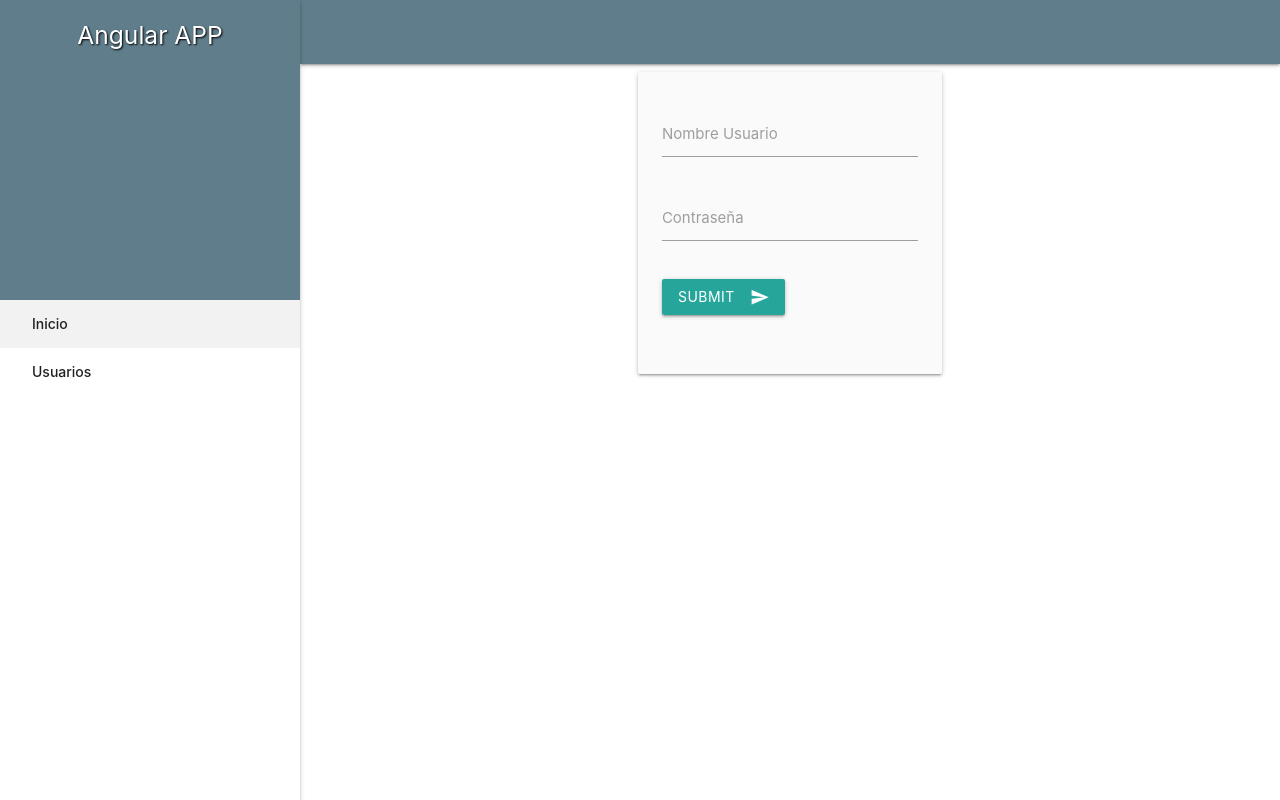
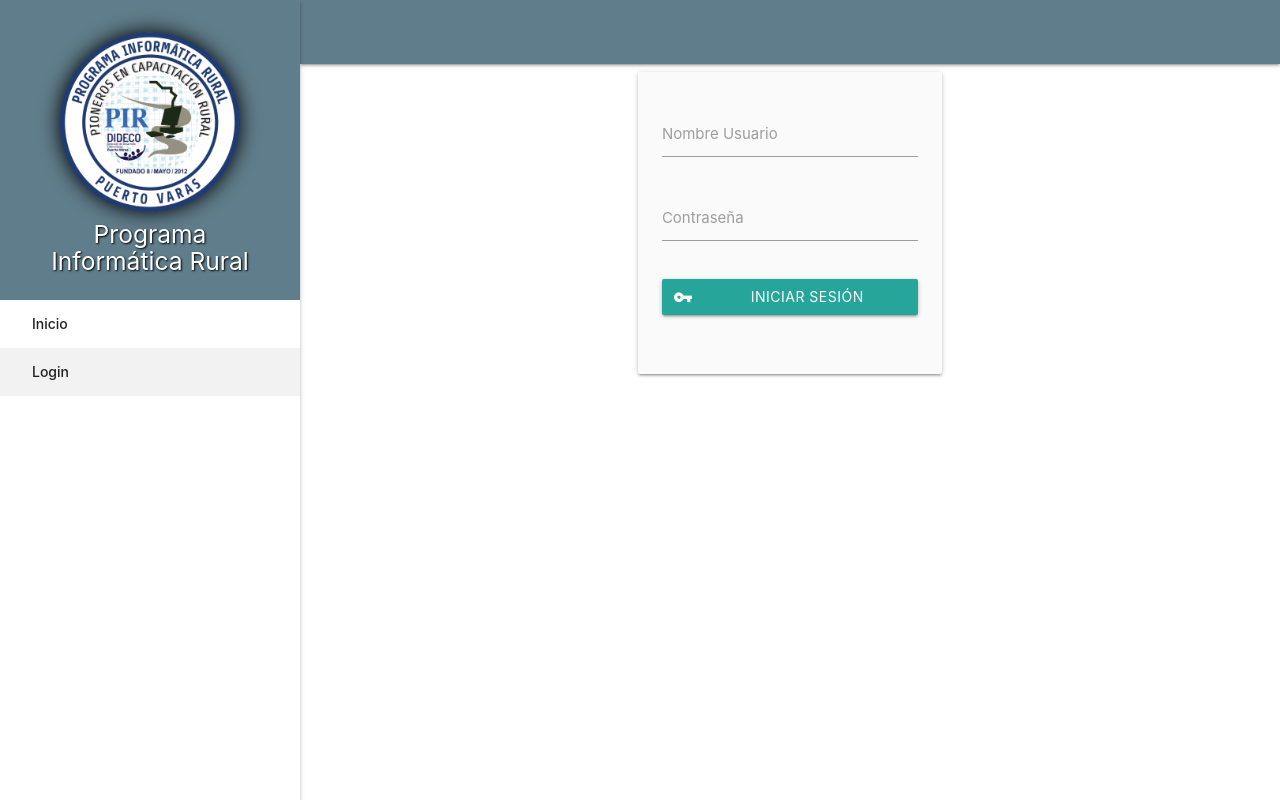
Before and after one commit to cepardov/cms-fn, an Angular app: page /login in a window 1280 px wide. Built offline with nearby package versions, Linux system fonts and the light colour scheme.

Commit message:
Gestion usuarios

```diff
--- a/angular.json
+++ b/angular.json
@@ -21,7 +21,9 @@
             "aot": false,
             "assets": [
               "src/favicon.ico",
-              "src/assets"
+              "src/assets",
+              "src/.htaccess"
+
             ],
             "styles": [
               "src/styles.css",
--- a/src/app/app-routing.module.ts
+++ b/src/app/app-routing.module.ts
@@ -2,11 +2,12 @@ import {NgModule} from '@angular/core';
 import {Routes, RouterModule} from '@angular/router';
 import {HomeComponent} from './component/home/home.component';
 import {LoginComponent} from './component/login/login.component';
-import {UserComponent} from "./component/user/user.component";
+import {UserComponent} from './component/user/user.component';
 
 
 const routes: Routes = [
-  {path: '', component: HomeComponent, data: {title: ''}},
+  { path: '', redirectTo: 'home', pathMatch: 'full' },
+  {path: 'home', component: HomeComponent, data: {title: ''}},
   {path: 'login', component: LoginComponent },
   {path: 'users', component: UserComponent },
   {path: 'users/page/:page', component: UserComponent }
--- a/src/app/component/home/home.component.html
+++ b/src/app/component/home/home.component.html
@@ -1,7 +1,7 @@
 <div class="slider" [ngClass]="{'hide':this.sliderEnable !== true}">
   <ul class="slides">
     <li>
-      <img src="https://scontent.fscl12-1.fna.fbcdn.net/v/t1.0-9/s960x960/79173922_3567062326644985_3335369914427899904_o.jpg?_nc_cat=102&_nc_ohc=q3K6rwGuBCUAQmTAb6IGKUvQM3wMgk6CfwkNPE_bFLThfr-xnzAL-kwzA&_nc_ht=scontent.fscl12-1.fna&oh=c0be877dc98bf1894e5a965991b05b99&oe=5E9A403A"> <!-- random image -->
+      <img src="https://scontent.fscl20-1.fna.fbcdn.net/v/t1.0-9/s960x960/78319681_3517555974928954_8594184217326256128_o.jpg?_nc_cat=102&_nc_ohc=_qKOoqLicwIAQkGdsf6iaa_vaIZtjMGr6P_UBXmtCF0EQtIreO4C2ny8Q&_nc_ht=scontent.fscl20-1.fna&_nc_tp=1&oh=f69b9a0a012555b1b24a9009a4443fa5&oe=5E9A5A34"> <!-- random image -->
       <!--<div class="caption center-align">
         <h3>This is our big Tagline!</h3>
         <h5 class="light grey-text text-lighten-3">Here's our small slogan.</h5>
@@ -9,7 +9,7 @@
     </li>
 
     <li>
-      <img src="https://scontent.fscl12-1.fna.fbcdn.net/v/t1.0-9/s960x960/79105230_3543440139007204_3458144380672540672_o.jpg?_nc_cat=107&_nc_ohc=YscelqEUU0oAQnWygGV0ycILN22K0ZcBzgZ4vExY5iCBMvi_H3v-TtJhg&_nc_ht=scontent.fscl12-1.fna&oh=9590c2af5a28f04af10a39c3a00c6562&oe=5EA58668"> <!-- random image -->
+      <img src="https://scontent.fscl20-1.fna.fbcdn.net/v/t1.0-9/s960x960/81678263_3647947711889779_3849918919317913600_o.jpg?_nc_cat=105&_nc_ohc=5gaLiEsWMrUAQlpoUQQOG3hq_stadICLoJHGhN3POe6C0Nz66ODTbDpQQ&_nc_ht=scontent.fscl20-1.fna&_nc_tp=1&oh=cbe3b612b832db195dce7e6ee1790b16&oe=5E9FA1D6"> <!-- random image -->
       <!--<div class="caption center-align">
         <h3>This is our big Tagline!</h3>
         <h5 class="light grey-text text-lighten-3">Here's our small slogan.</h5>
@@ -36,12 +36,12 @@
 
 <div class="section no-pad-bot" id="index-banner" *ngIf="sliderEnable">
   <div class="container">
-    <!--<br><br>
+    <br><br>
     <h1 class="header center blue-grey-text">Programa Informática Rural</h1>
     <div class="row center">
       <h5 class="header col s12 light">Pronto estaremos de vuelta</h5>
     </div>
-    <br><br>-->
+    <br><br>
 
   </div>
 </div>
--- a/src/app/component/login/login.component.html
+++ b/src/app/component/login/login.component.html
@@ -2,19 +2,21 @@
   <div class="col s12 m4"></div>
   <div class="col s12 m4">
     <div class="card-panel grey lighten-5">
-      <form method="post">
+      <form method="post" #loginrForm="ngForm">
         <div class="row">
           <div class="input-field col s12">
             <input [(ngModel)]="user.username" name="username" id="username" type="text"  class="validate">
             <label for="username">Nombre Usuario</label>
           </div>
           <div class="input-field col s12">
-            <input [(ngModel)]="user.password" name="password" id="password" type="password" class="validate">
+            <input [(ngModel)]="user.password" name="password" id="password" type="password" class=""
+                   [ngClass]="{'invalid':this.validate === false}"
+                    (focus)="this.validate = null">
             <label for="password">Contraseña</label>
           </div>
           <div class="input-field col s12">
-            <button (click)="login()" class="btn waves-effect waves-light" type="submit">Submit
-              <i class="material-icons right">send</i>
+            <button (click)="login()" class="btn waves-effect waves-light col s12" type="submit">Iniciar Sesión
+              <i class="material-icons left">vpn_key</i>
             </button>
           </div>
         </div>
--- a/src/app/component/login/login.component.ts
+++ b/src/app/component/login/login.component.ts
@@ -1,7 +1,9 @@
 import { Component, OnInit } from '@angular/core';
-import {User} from "../../entity/user";
-import {AuthService} from "../../service/auth.service";
-import {Router} from "@angular/router";
+import {User} from '../../entity/user';
+import {AuthService} from '../../service/auth.service';
+import {Router} from '@angular/router';
+import * as M from 'materialize-css';
+import {NgForm} from '@angular/forms';
 
 @Component({
   selector: 'app-login',
@@ -11,6 +13,8 @@ import {Router} from "@angular/router";
 export class LoginComponent implements OnInit {
 
   user: User;
+  loginForm: NgForm;
+  validate: boolean;
 
   constructor(
       private authService: AuthService,
@@ -35,13 +39,23 @@ export class LoginComponent implements OnInit {
       this.authService.saveUser(response.access_token);
       this.authService.saveToken(response.access_token);
       const usuario = this.authService.getUser;
+      console.log(usuario)
       this.router.navigate(['/'])
-      console.log('Usuario autenticado')
+      M.toast({
+        displayLength: '5000',
+        html: '<i class="material-icons icon green-textt">info</i>&nbsp;Bienvenido '
+      });
     }, err => {
+      this.user.password = null;
+      this.validate = false;
       if (err.status === 400) {
+        M.toast({
+          displayLength: '5000',
+          html: '<i class="material-icons icon red-text">error</i>&nbsp;Usuario o contraseña incorrectas'
+        });
         console.log('Usuario o clave incorrecta');
       }
-    })
+    });
   }
 
 }
--- a/src/app/component/user/user.component.html
+++ b/src/app/component/user/user.component.html
@@ -31,7 +31,7 @@
                     <i class="material-icons right">edit</i>
                 </a>
             </td>
-            <td *ngIf="user.socialId !== '0'">
+            <td *ngIf="user.socialId !== '0000000000'">
                 <a class="waves-effect waves-light btn-floating btn-small modal-trigger red" (click)="delete(user)" >
                     <i class="material-icons right">delete</i>
                 </a>
--- a/src/app/header/header.component.html
+++ b/src/app/header/header.component.html
@@ -14,9 +14,9 @@
   <li class="logo-container blue-grey">
     <div class="user-view">
       <div class="logo center">
-        <!--<img src="assets/img/logo.png" alt="Logo Programa Informática Rural">-->
+        <img src="assets/img/logo.png" alt="Logo Programa Informática Rural">
       </div>
-      <h5 class="white-text center logo-text">Angular APP</h5>
+      <h5 class="white-text center logo-text">Programa Informática Rural</h5>
       <!--
       <div class="background">
         <img src="images/office.jpg">
@@ -27,7 +27,9 @@
       -->
     </div>
   </li>
-  <li routerLinkActive="active"><a [routerLink]="['/']">Inicio</a></li>
-  <li routerLinkActive="active"><a [routerLink]="['/users/page/0']">Usuarios</a></li>
+  <li routerLinkActive="active"><a [routerLink]="['/home']">Inicio</a></li>
+  <li *ngIf="authService.isAuthenticated()" routerLinkActive="active"><a [routerLink]="['/users']">Usuarios</a></li>
+  <li *ngIf="authService.isAuthenticated()" routerLinkActive="active"><a (click)="authService.logout()">Logout</a></li>
+  <li *ngIf="!authService.isAuthenticated()" routerLinkActive="active"><a [routerLink]="['/login']">Login</a></li>
 </ul>
 <!--<a href="#" data-target="slide-out" class="sidenav-trigger"><i class="material-icons">menu</i></a>-->
--- a/src/app/header/header.component.ts
+++ b/src/app/header/header.component.ts
@@ -1,6 +1,7 @@
 import { Component, OnInit } from '@angular/core';
 import * as M from 'materialize-css';
 import {Router} from '@angular/router';
+import {AuthService} from '../service/auth.service';
 
 @Component({
   selector: 'app-header',
@@ -10,7 +11,8 @@ import {Router} from '@angular/router';
 export class HeaderComponent implements OnInit {
 
   constructor(
-    public router: Router
+    public router: Router,
+    public authService: AuthService
   ) { }
 
   ngOnInit() {
--- a/src/environments/environment.prod.ts
+++ b/src/environments/environment.prod.ts
@@ -1,4 +1,4 @@
 export const environment = {
   production: true,
-  endpointUrl: 'http://10.107.201.136:8080',
+  endpointUrl: 'http://pirpv.cl:8080',
 };
```
Also changed, not shown: 1 other file (tests, documents, lock files or other folders).
